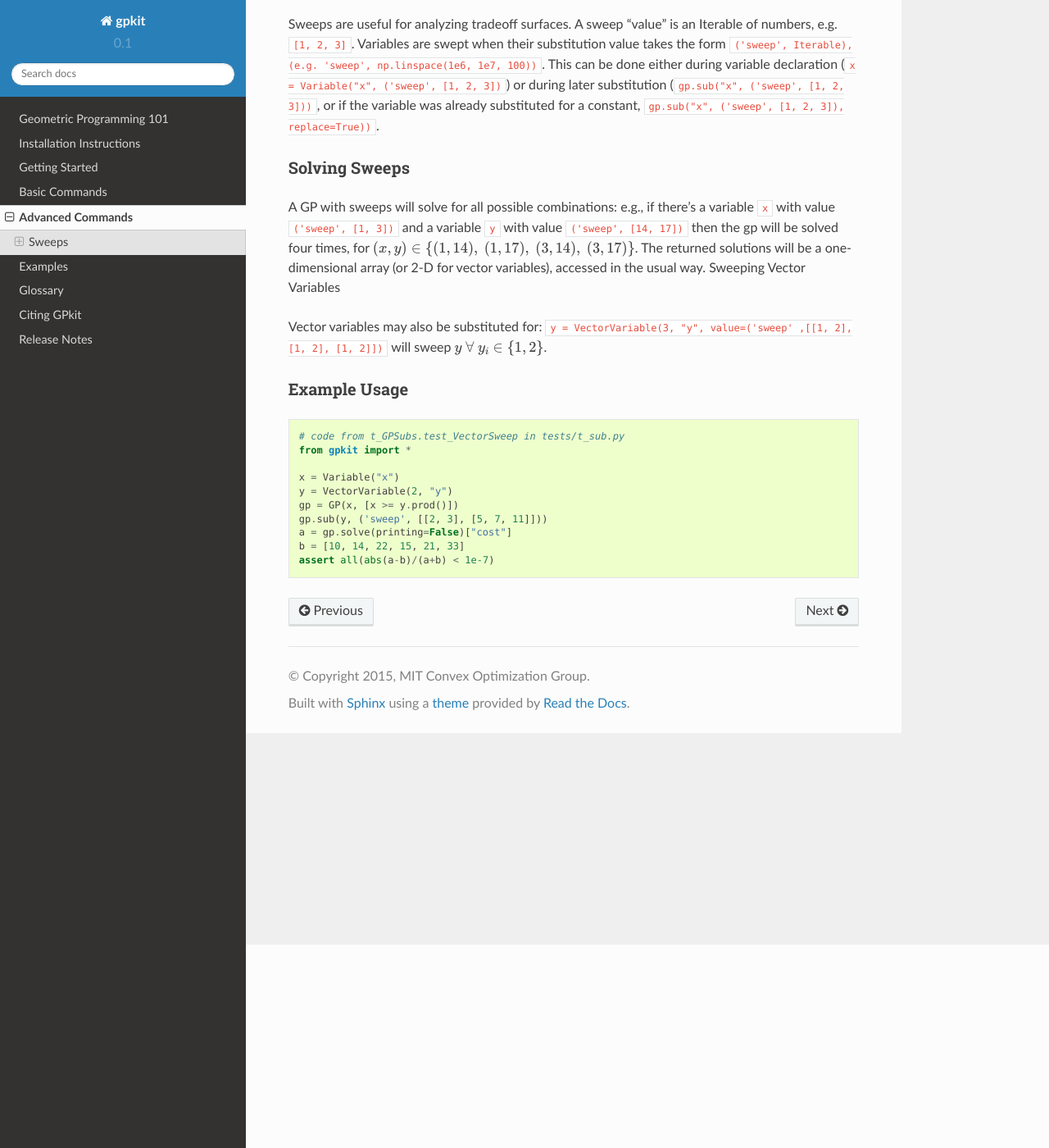
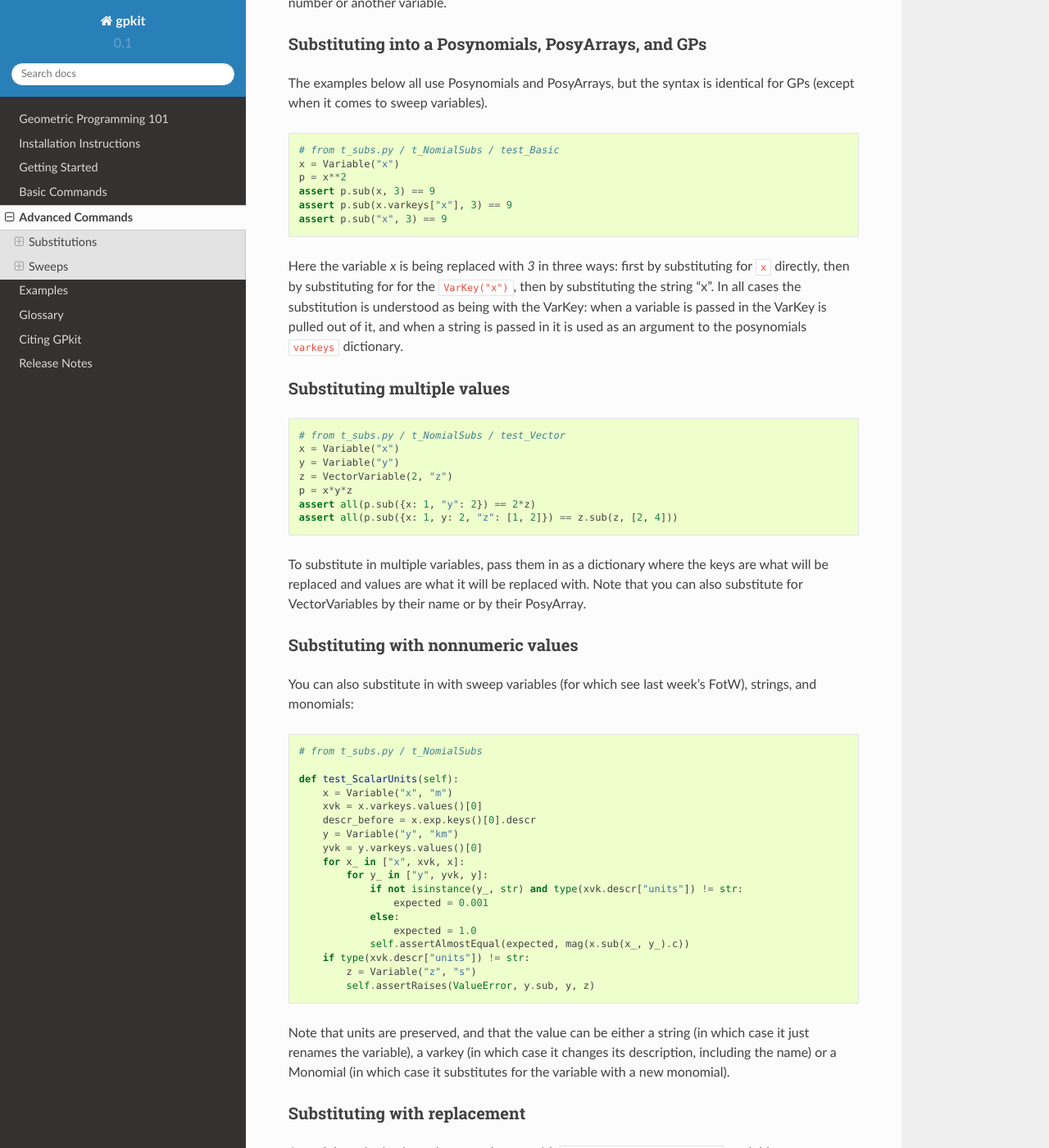
Before and after one commit to convexengineering/gpkit, a Sphinx documentation site: the page built from docs/source/advancedcommands.rst, in a window 1280 px wide and 1400 px high, scrolled down 248 px. Shown: the whole window at 82% size. Built offline with Sphinx 7.4.7 and the Read the Docs theme 2.0.0, drawn with Linux system fonts in a browser that asks for light colours; pages that are not in the unit, such as notebooks, are missing from menus; some of the changed text lies outside the part shown.

Commit message:
document and test substitution: closes #168

```diff
--- a/docs/source/advancedcommands.rst
+++ b/docs/source/advancedcommands.rst
@@ -1,5 +1,87 @@
 Advanced Commands
 *****************
+
+Substitutions
+=============
+
+Substitutions are a very general-purpose way to change every instance of one variable into either a number or another variable.
+
+Substituting into a Posynomials, PosyArrays, and GPs
+-----------------------------------------------------
+
+The examples below all use Posynomials and PosyArrays, but the syntax is identical for GPs (except when it comes to sweep variables).
+
+.. code-block:: python
+
+    # from t_subs.py / t_NomialSubs / test_Basic
+    x = Variable("x")
+    p = x**2
+    assert p.sub(x, 3) == 9
+    assert p.sub(x.varkeys["x"], 3) == 9
+    assert p.sub("x", 3) == 9
+
+Here the variable `x` is being replaced with `3` in three ways: first by substituting for ``x`` directly, then by substituting for for the ``VarKey("x")``, then by substituting the string "x". In all cases the substitution is understood as being with the VarKey: when a variable is passed in the VarKey is pulled out of it, and when a string is passed in it is used as an argument to the posynomials ``varkeys`` dictionary.
+
+Substituting multiple values
+----------------------------
+
+.. code-block:: python
+
+    # from t_subs.py / t_NomialSubs / test_Vector
+    x = Variable("x")
+    y = Variable("y")
+    z = VectorVariable(2, "z")
+    p = x*y*z
+    assert all(p.sub({x: 1, "y": 2}) == 2*z)
+    assert all(p.sub({x: 1, y: 2, "z": [1, 2]}) == z.sub(z, [2, 4]))
+
+To substitute in multiple variables, pass them in as a dictionary where the keys are what will be replaced and values are what it will be replaced with. Note that you can also substitute for VectorVariables by their name or by their PosyArray.
+
+Substituting with nonnumeric values
+-----------------------------------
+
+You can also substitute in with sweep variables (for which see last week's FotW), strings, and monomials:
+
+.. code-block:: python
+
+    # from t_subs.py / t_NomialSubs
+
+    def test_ScalarUnits(self):
+        x = Variable("x", "m")
+        xvk = x.varkeys.values()[0]
+        descr_before = x.exp.keys()[0].descr
+        y = Variable("y", "km")
+        yvk = y.varkeys.values()[0]
+        for x_ in ["x", xvk, x]:
+            for y_ in ["y", yvk, y]:
+                if not isinstance(y_, str) and type(xvk.descr["units"]) != str:
+                    expected = 0.001
+                else:
+                    expected = 1.0
+                self.assertAlmostEqual(expected, mag(x.sub(x_, y_).c))
+        if type(xvk.descr["units"]) != str:
+            z = Variable("z", "s")
+            self.assertRaises(ValueError, y.sub, y, z)
+
+Note that units are preserved, and that the value can be either a string (in which case it just renames the variable), a varkey (in which case it changes its description, including the name) or a Monomial (in which case it substitutes for the variable with a new monomial).
+
+Substituting with replacement
+------------------------------
+
+Any of the substitutions above can be run with ``p.sub(*args, replace=True)`` to clobber any previously-substitued values.
+
+Fixed Variables
+---------------
+
+When a GP is created, any fixed Variables are use to form a dictionary: ``{var: var.descr["value"] for var in self.varlocs if "value" in var.descr}``. This dictionary in then substituted into the GP's cost and constraints before the ``substitutions`` argument.
+
+Substituting from a GP solution array
+-------------------------------------
+
+``gp.solution.subinto(p)`` will substitute the solution(s) for variables into the posynomial ``p``, returning a PosyArray. For a non-swept solution, this is equivalent to ``p.sub(gp.solution["variables"])``.
+
+You can also substitute by just calling the solution, i.e. ``gp.solution(p)``. This returns a numpy array of just the coefficients (``c``) of the posynomial after substitution, and will raise a` `ValueError`` if some of the variables in ``p`` were not found in ``gp.solution``.
+
 
 Sweeps
 ======
```
Also changed, not shown: 2 other files.
